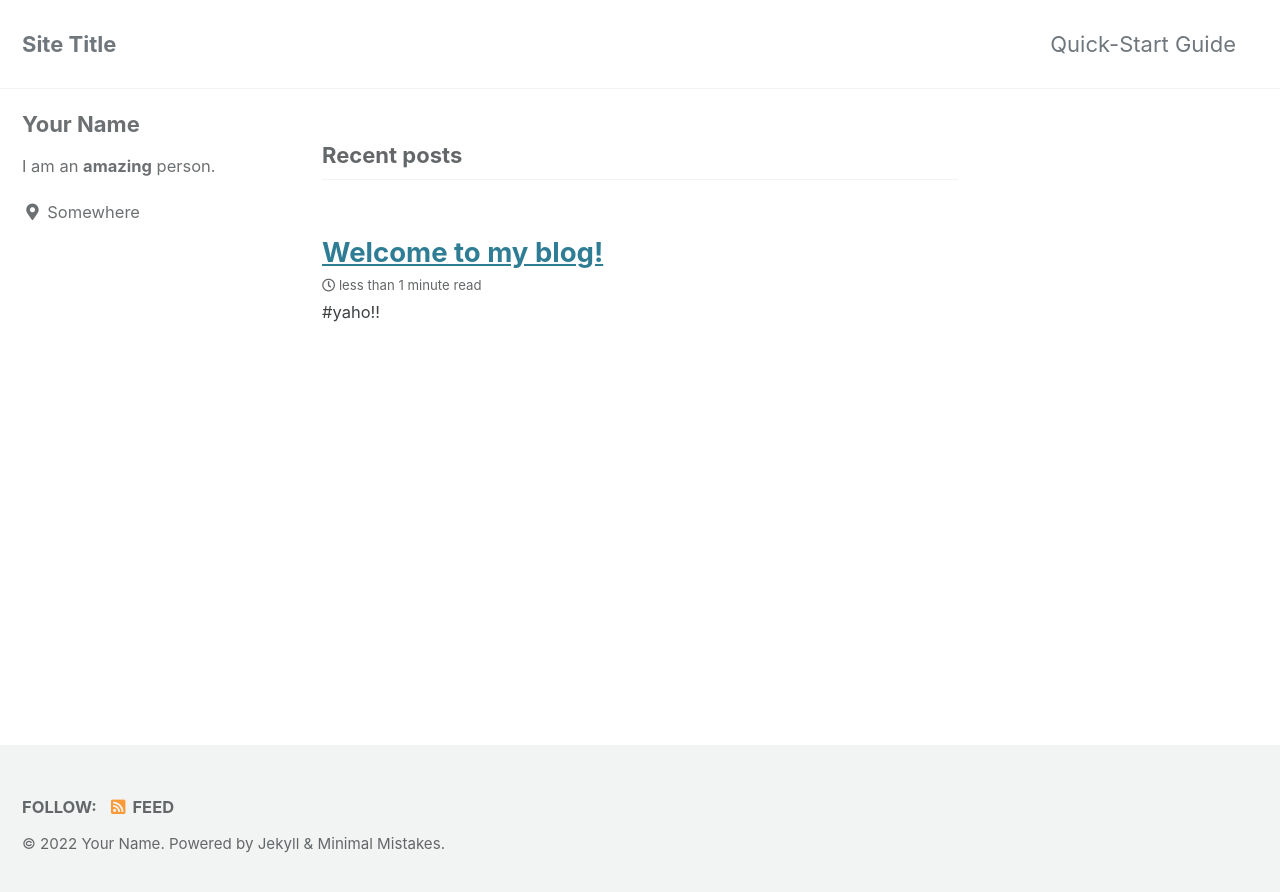
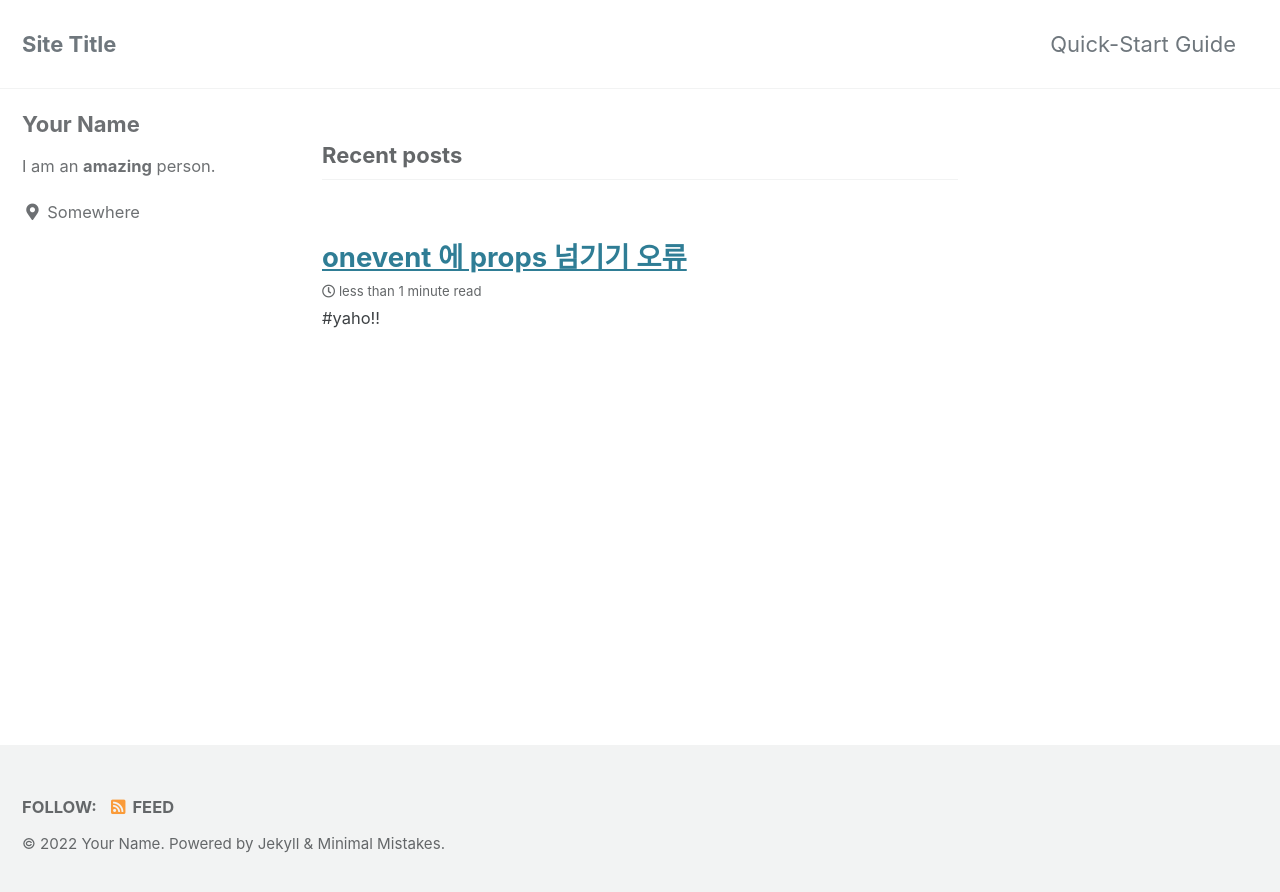
Before and after one commit to bicco2/bicco2.github.io, a Jekyll site: the page built from index.html, in a window 1280 px wide. Shown: the top 892 px of the page. Built offline with Jekyll 4.4.1, drawn with Linux system fonts in a browser that asks for light colours; cached includes are drawn as plain includes; the list of posts is cut into pages by our own code.

Commit message:
Update 2022-07-27-first.md

```diff
--- a/_posts/2022-07-27-first.md
+++ b/_posts/2022-07-27-first.md
@@ -1,6 +1,6 @@
 ---
 layout: post
-title:  "Welcome to my blog!"
+title:  "onevent 에 props 넘기기 오류"
 ---
 
 #yaho!!
```
